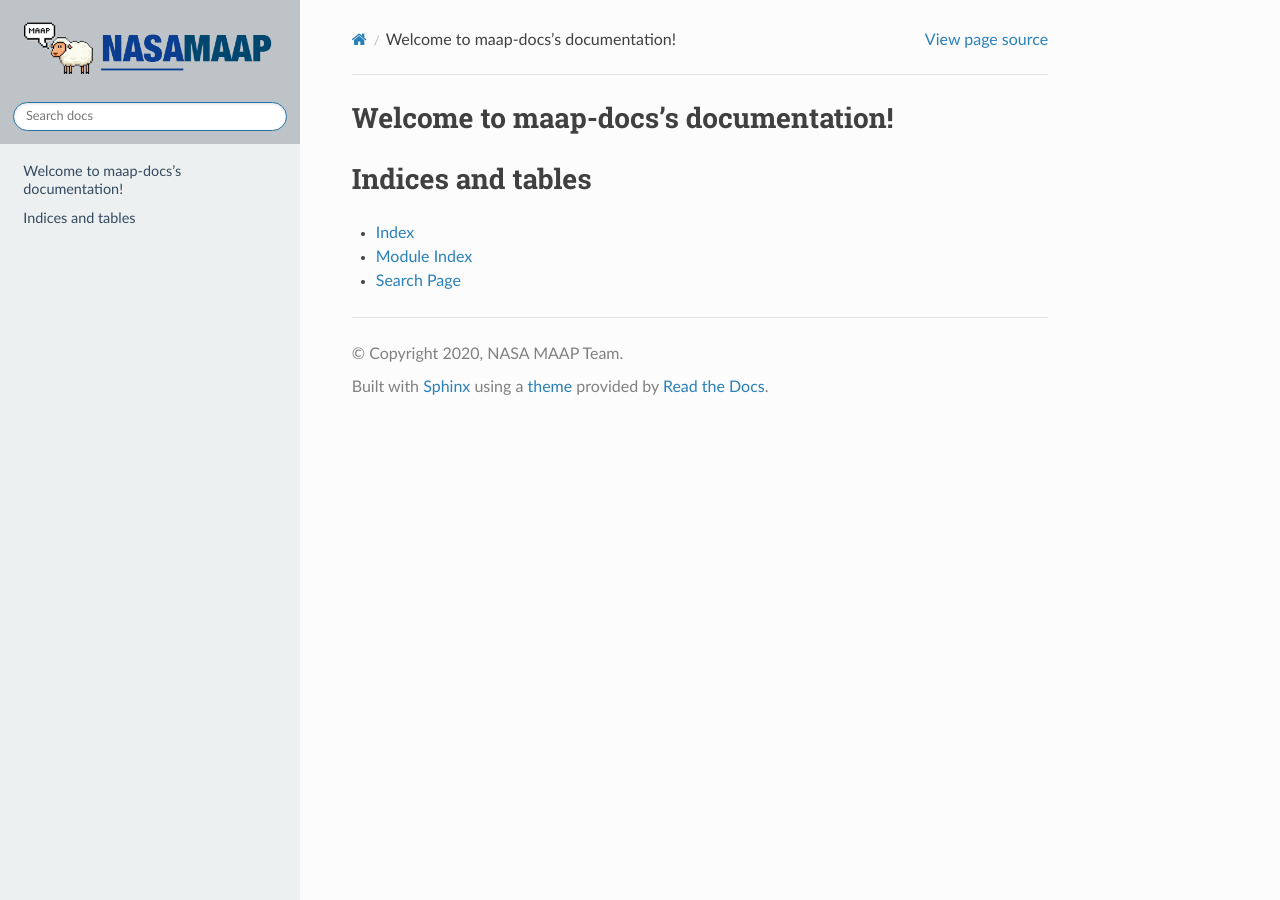
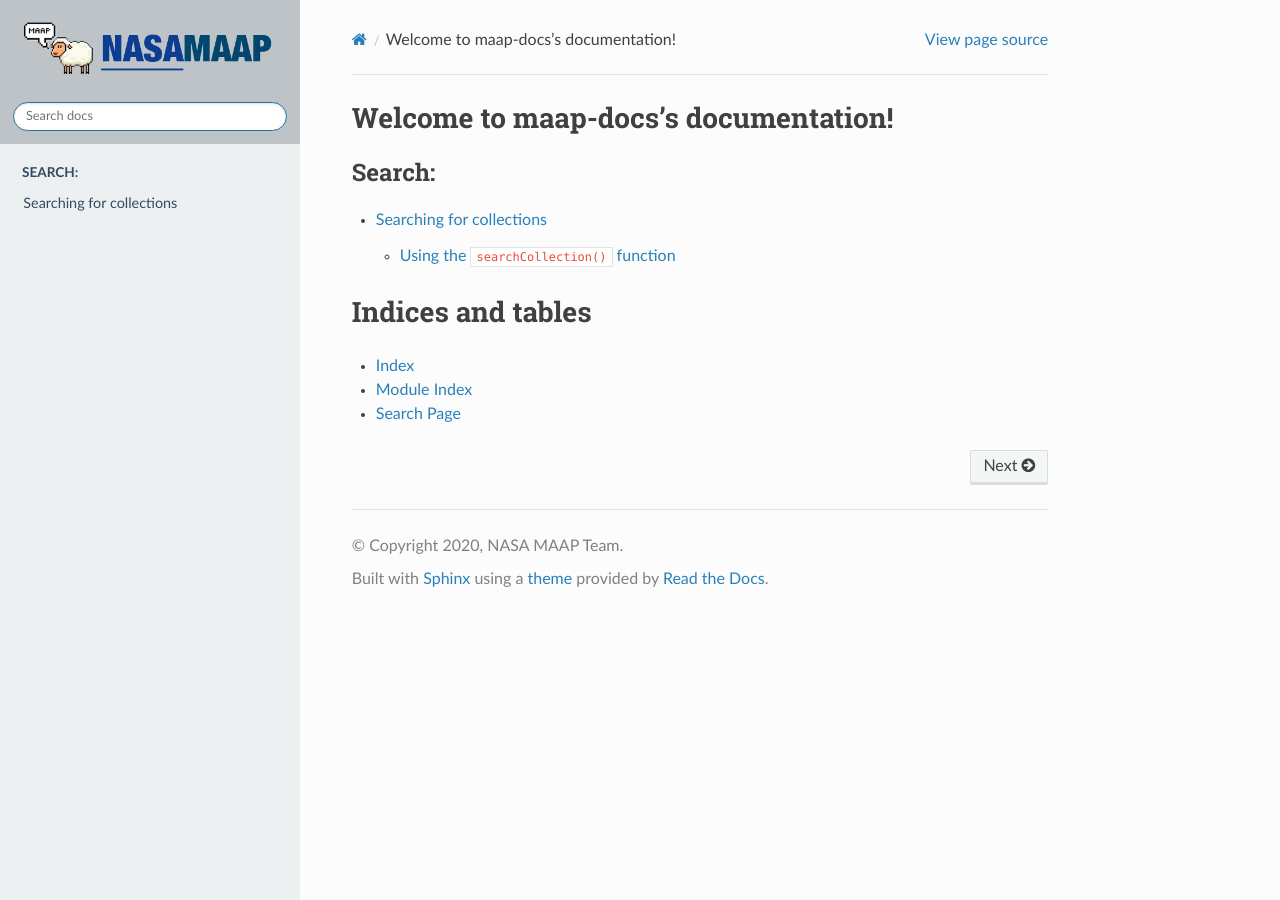
Before and after one commit to MAAP-Project/maap-documentation, a Sphinx documentation site: the page built from docs/source/index.rst, in a window 1280 px wide. Built offline with Sphinx 7.4.7 and the Read the Docs theme 2.0.0, drawn with Linux system fonts in a browser that asks for light colours.

Commit message:
adding search examples to docs

```diff
--- a/docs/source/index.rst
+++ b/docs/source/index.rst
@@ -7,8 +7,10 @@ Welcome to maap-docs's documentation!
 =====================================
 
 .. toctree::
-   :maxdepth: 2
-   :caption: Contents:
+  :maxdepth: 2
+  :caption: Search:
+
+  search/maap_collection_search.ipynb
 
 
 
```
Also changed, not shown: docs/source/search/maap_collection_search.ipynb (added).
